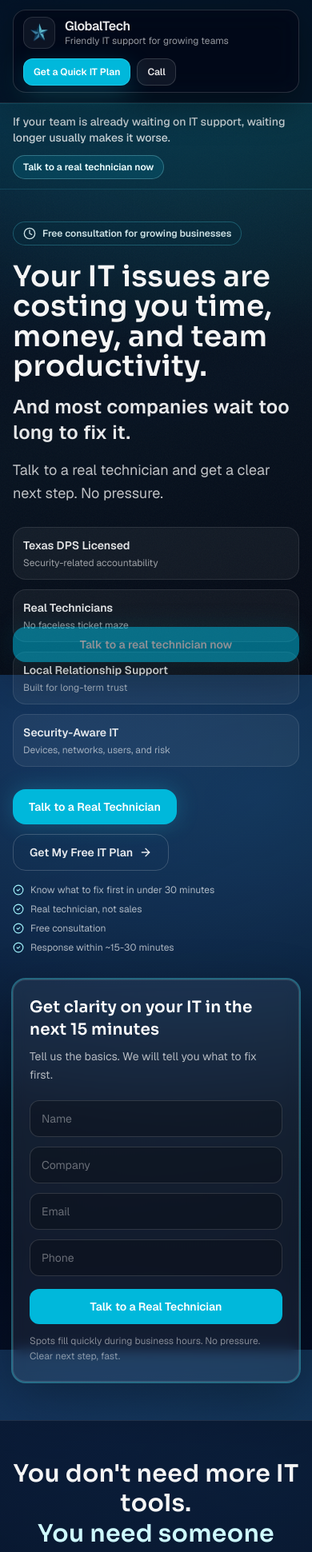
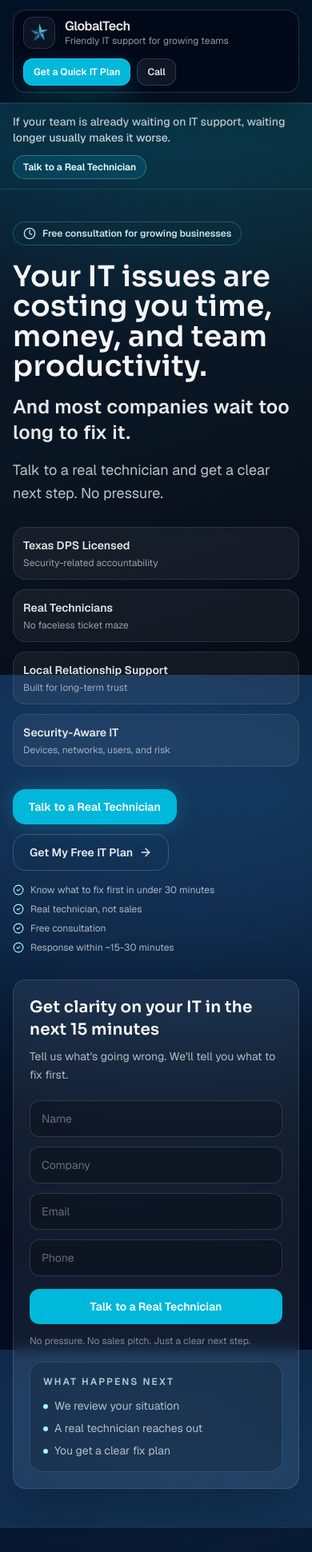
Before and after one commit to hport19/lsgt-site, a Next.js app: page /sales in a window 390 px wide. Shown: the top 1941 px of the page at 80% size. Built offline with nearby package versions, Linux system fonts and the light colour scheme.

Commit message:
Add V9 adaptive revenue layer to sales page

```diff
--- a/src/app/sales/sales-intent-hooks.ts
+++ b/src/app/sales/sales-intent-hooks.ts
@@ -3,7 +3,7 @@
 import { useCallback, useEffect, useMemo, useState } from "react";
 import { SITE } from "@/src/lib/site-config";
 
-export type UserIntentState = "exploring" | "considering" | "ready";
+export type UserIntentStage = "early" | "considering" | "hesitating" | "ready";
 
 export function useScrollPosition() {
   const [position, setPosition] = useState({ y: 0, depth: 0 });
@@ -40,11 +40,12 @@ export function useScrollPosition() {
 export function useUserIntent() {
   const { depth } = useScrollPosition();
   const [secondsOnPage, setSecondsOnPage] = useState(0);
+  const [idleTime, setIdleTime] = useState(0);
   const [visibleSections, setVisibleSections] = useState<string[]>([]);
+  const [activeSection, setActiveSection] = useState("hero");
   const [ctaHovers, setCtaHovers] = useState(0);
   const [ctaClicks, setCtaClicks] = useState(0);
-  const [hasInteracted, setHasInteracted] = useState(false);
-  const [showNudge, setShowNudge] = useState(false);
+  const [exitIntentTriggered, setExitIntentTriggered] = useState(false);
   const [heroMessageShifted, setHeroMessageShifted] = useState(false);
 
   useEffect(() => {
@@ -57,10 +58,32 @@ export function useUserIntent() {
   }, []);
 
   useEffect(() => {
-    if (hasInteracted) return;
-    const nudgeTimer = window.setTimeout(() => setShowNudge(true), 55000);
-    return () => window.clearTimeout(nudgeTimer);
-  }, [hasInteracted]);
+    const resetIdle = () => setIdleTime(0);
+    const idleInterval = window.setInterval(() => setIdleTime((value) => value + 5), 5000);
+
+    window.addEventListener("mousemove", resetIdle, { passive: true });
+    window.addEventListener("keydown", resetIdle);
+    window.addEventListener("scroll", resetIdle, { passive: true });
+    window.addEventListener("touchstart", resetIdle, { passive: true });
+    window.addEventListener("click", resetIdle);
+    return () => {
+      window.clearInterval(idleInterval);
+      window.removeEventListener("mousemove", resetIdle);
+      window.removeEventListener("keydown", resetIdle);
+      window.removeEventListener("scroll", resetIdle);
+      window.removeEventListener("touchstart", resetIdle);
+      window.removeEventListener("click", resetIdle);
+    };
+  }, []);
+
+  useEffect(() => {
+    const onMouseOut = (event: MouseEvent) => {
+      if (event.clientY <= 0) setExitIntentTriggered(true);
+    };
+
+    document.addEventListener("mouseout", onMouseOut);
+    return () => document.removeEventListener("mouseout", onMouseOut);
+  }, []);
 
   useEffect(() => {
     if (!("IntersectionObserver" in window)) return;
@@ -71,6 +94,7 @@ export function useUserIntent() {
           if (!entry.isIntersecting) continue;
           const section = entry.target.getAttribute("data-intent-section");
           if (!section) continue;
+          setActiveSection(section);
           setVisibleSections((current) => (current.includes(section) ? current : [...current, section]));
         }
       },
@@ -82,8 +106,7 @@ export function useUserIntent() {
   }, []);
 
   const registerInteraction = useCallback(() => {
-    setHasInteracted(true);
-    setShowNudge(false);
+    setIdleTime(0);
   }, []);
 
   const registerCtaHover = useCallback(() => {
@@ -96,27 +119,34 @@ export function useUserIntent() {
     setCtaClicks((value) => value + 1);
   }, [registerInteraction]);
 
-  const state: UserIntentState = useMemo(() => {
-    const reachedReadySection = visibleSections.some((section) => ["sales-proof", "msp-trust", "msp-faq", "msp-final-form"].includes(section));
+  const stage: UserIntentStage = useMemo(() => {
+    const reachedReadySection = visibleSections.some((section) => ["proof", "trust", "faq", "final"].includes(section));
     const reachedConsideringSection = visibleSections.some((section) =>
-      ["msp-pain", "sales-consequences", "sales-transition", "msp-services"].includes(section)
+      ["problems", "cost", "relief", "services"].includes(section)
     );
 
     if (depth >= 68 || reachedReadySection || ctaClicks > 0) return "ready";
+    if (idleTime >= 20 || exitIntentTriggered) return "hesitating";
     if (depth >= 26 || secondsOnPage >= 20 || reachedConsideringSection || ctaHovers > 0) return "considering";
-    return "exploring";
-  }, [ctaClicks, ctaHovers, depth, secondsOnPage, visibleSections]);
+    return "early";
+  }, [ctaClicks, ctaHovers, depth, exitIntentTriggered, idleTime, secondsOnPage, visibleSections]);
 
   const hasSeen = useCallback((section: string) => visibleSections.includes(section), [visibleSections]);
 
   return {
-    state,
-    isReady: state === "ready",
+    stage,
+    state: stage,
+    isReady: stage === "ready",
     depth,
+    scrollDepth: depth,
     secondsOnPage,
+    idleTime,
     visibleSections,
+    sectionsViewed: visibleSections,
+    activeSection,
+    exitIntentTriggered,
     heroMessageShifted,
-    showNudge,
+    showHesitationPrompt: idleTime >= 20 || exitIntentTriggered,
     hasSeen,
     registerInteraction,
     registerCtaHover,
@@ -124,16 +154,22 @@ export function useUserIntent() {
   };
 }
 
-export function useDynamicCTA(intentState: UserIntentState) {
+export function useDynamicCTA(intent: UserIntentStage | { stage: UserIntentStage }) {
+  const stage = typeof intent === "string" ? intent : intent.stage;
+
   return useMemo(() => {
-    if (intentState === "ready") {
-      return { label: "Talk to a real technician now", href: SITE.phoneHref };
+    if (stage === "ready") {
+      return { label: "Talk to a Real Technician", href: SITE.phoneHref };
     }
 
-    if (intentState === "considering") {
-      return { label: "Get clarity on what to fix first", href: "#quick-plan" };
+    if (stage === "hesitating") {
+      return { label: "Fix This Before It Gets Worse", href: "#quick-plan" };
     }
 
-    return { label: "See what's slowing your team down", href: "#msp-pain" };
-  }, [intentState]);
+    if (stage === "considering") {
+      return { label: "See What to Fix First", href: "#quick-plan" };
+    }
+
+    return { label: "Get a Quick IT Plan", href: "#quick-plan" };
+  }, [stage]);
 }
--- a/src/app/sales/sales-page-client.tsx
+++ b/src/app/sales/sales-page-client.tsx
@@ -1,5 +1,6 @@
 "use client";
 
+import { useState } from "react";
 import Image from "next/image";
 import Link from "next/link";
 import { AlertTriangle, ArrowRight, CheckCircle2, Clock, HelpCircle, ShieldCheck } from "lucide-react";
@@ -63,6 +64,13 @@ const proofCards = [
     author: "General Manager, Best Buy Amarillo",
     label: "Field service customer",
   },
+  {
+    image: "/msp/support-tech.jpg",
+    quote:
+      "They stabilized our systems in under 2 weeks and reduced downtime significantly.",
+    author: "Local business client",
+    label: "Managed IT outcome",
+  },
 ] as const;
 
 const faqs = [
@@ -81,6 +89,10 @@ const faqs = [
   {
     q: "What does the Texas DPS license mean for MSP customers?",
     a: "It adds accountability when IT, cameras, access, and security-related work overlap.",
+  },
+  {
+    q: "What happens after I submit the form?",
+    a: "We review your situation and tell you exactly what to fix first. No pressure.",
   },
 ] as const;
 
@@ -133,14 +145,82 @@ function IntentCta({ href, label, analyticsId, className, onHover, onClick }: In
   );
 }
 
+type StickyCTAProps = {
+  show: boolean;
+  label: string;
+  href: string;
+  isReady: boolean;
+  onHover: () => void;
+  onClick: () => void;
+};
+
+function StickyCTA({ show, label, href, isReady, onHover, onClick }: StickyCTAProps) {
+  if (!show) return null;
+
+  return (
+    <IntentCta
+      href={href}
+      label={label}
+      analyticsId="sales-sticky-cta"
+      className={cx(
+        "fixed bottom-4 left-4 right-4 z-40 inline-flex items-center justify-center rounded-2xl bg-cyan-500 px-5 py-3 text-sm font-semibold text-white shadow-[0_18px_48px_rgba(0,0,0,0.45),0_0_34px_rgba(34,211,238,0.24)] transition duration-300 hover:-translate-y-0.5 hover:bg-cyan-400 md:left-auto md:right-6 md:w-auto",
+        isReady && "animate-pulse"
+      )}
+      onHover={onHover}
+      onClick={onClick}
+    />
+  );
+}
+
+type HesitationModalProps = {
+  open: boolean;
+  onClose: () => void;
+  onCtaClick: () => void;
+};
+
+function HesitationModal({ open, onClose, onCtaClick }: HesitationModalProps) {
+  if (!open) return null;
+
+  return (
+    <div className="fixed inset-0 z-50 flex items-end justify-center bg-black/42 px-4 pb-4 backdrop-blur-[2px] md:items-center md:pb-0" role="dialog" aria-modal="true">
+      <div className="w-full max-w-md rounded-3xl border border-white/12 bg-slate-950/94 p-5 shadow-[0_28px_90px_rgba(0,0,0,0.58)]">
+        <div className="flex items-start justify-between gap-4">
+          <div>
+            <p className="text-xs font-semibold uppercase tracking-[0.18em] text-cyan-100/78">Quick answer</p>
+            <h2 className="mt-2 text-2xl font-semibold">Before you go, want a quick answer?</h2>
+          </div>
+          <button type="button" onClick={onClose} className="rounded-full border border-white/10 px-3 py-1 text-sm text-white/62 transition hover:bg-white/8 hover:text-white">
+            Close
+          </button>
+        </div>
+        <p className="mt-3 text-sm leading-relaxed text-white/70">
+          We can tell you what to fix first in minutes.
+        </p>
+        <Link
+          href="#quick-plan"
+          data-analytics-id="sales-hesitation-modal-cta"
+          onClick={onCtaClick}
+          className="mt-5 inline-flex w-full items-center justify-center rounded-2xl bg-cyan-500 px-5 py-3 text-sm font-semibold text-white shadow-[0_0_28px_rgba(34,211,238,0.24)] transition hover:-translate-y-0.5 hover:bg-cyan-400"
+        >
+          Get My Fix Plan
+        </Link>
+      </div>
+    </div>
+  );
+}
+
 export default function SalesPageClient() {
   const intent = useUserIntent();
-  const dynamicCta = useDynamicCTA(intent.state);
-  const readyFormClass = intent.isReady ? "ring-2 ring-cyan-300/35 shadow-[0_0_80px_rgba(34,211,238,0.18)]" : "";
-  const formMicrocopy = intent.isReady
-    ? "Spots fill quickly during business hours. No pressure. Clear next step, fast."
-    : "No pressure. Clear next step, fast. Usually within 15-30 minutes.";
-  const heroSupport = intent.heroMessageShifted
+  const dynamicCta = useDynamicCTA(intent);
+  const [dismissedHesitation, setDismissedHesitation] = useState(false);
+  const shouldEnhanceForm = intent.scrollDepth >= 60;
+  const readyFormClass = shouldEnhanceForm ? "scale-[1.01] ring-2 ring-cyan-300/35 shadow-[0_0_80px_rgba(34,211,238,0.18)]" : "";
+  const formMicrocopy = intent.stage === "hesitating"
+    ? "Most teams wait too long. You don't have to. No pressure. No sales pitch. Just a clear next step."
+    : intent.scrollDepth > 50
+      ? "Waiting usually makes this more expensive. No pressure. No sales pitch. Just a clear next step."
+      : "No pressure. No sales pitch. Just a clear next step.";
+  const heroSupport = intent.heroMessageShifted || intent.stage === "hesitating"
     ? "Most teams in your position wait too long. You don't have to."
     : "Talk to a real technician and get a clear next step. No pressure.";
 
@@ -170,7 +250,7 @@ export default function SalesPageClient() {
           <section
             id="quick-plan"
             data-analytics-section="msp-hero"
-            data-intent-section="msp-hero"
+            data-intent-section="hero"
             data-reveal
             className="mx-auto grid max-w-6xl gap-8 px-4 pb-12 pt-10 md:grid-cols-[1fr_0.92fr] md:items-center md:pb-16 md:pt-16"
           >
@@ -204,16 +284,14 @@ export default function SalesPageClient() {
               </div>
 
               <div className="mt-7 flex flex-wrap gap-3">
-                <a
-                  href={SITE.phoneHref}
-                  data-analytics-id="sales-hero-phone"
+                <IntentCta
+                  href={dynamicCta.href}
+                  label={dynamicCta.label}
+                  analyticsId="sales-hero-primary"
                   className={primaryCtaClass}
-                  onMouseEnter={intent.registerCtaHover}
-                  onFocus={intent.registerCtaHover}
+                  onHover={intent.registerCtaHover}
                   onClick={intent.registerCtaClick}
-                >
-                  Talk to a Real Technician
-                </a>
+                />
                 <Link
                   href="#quick-plan"
                   data-analytics-id="sales-hero-free-plan"
@@ -240,10 +318,11 @@ export default function SalesPageClient() {
               formId="msp-hero-form"
               source="sales-hero"
               title="Get clarity on your IT in the next 15 minutes"
-              description="Tell us the basics. We will tell you what to fix first."
+              description="Tell us what's going wrong. We'll tell you what to fix first."
               submitLabel="Talk to a Real Technician"
               microcopy={formMicrocopy}
-              autoFocusFirstInput={intent.isReady}
+              autoFocusFirstInput={shouldEnhanceForm}
+              showNextSteps
               className={cx("md:sticky md:top-28 transition duration-500", readyFormClass)}
             />
           </section>
@@ -260,7 +339,7 @@ export default function SalesPageClient() {
           <section
             id="msp-pain"
             data-analytics-section="msp-pain"
-            data-intent-section="msp-pain"
+            data-intent-section="problems"
             data-reveal
             className="border-y border-white/10 bg-white/[0.035]"
           >
@@ -280,7 +359,7 @@ export default function SalesPageClient() {
                     <AlertTriangle className="mt-0.5 h-5 w-5 shrink-0 text-amber-200" aria-hidden="true" />
                     <div>
                       <span>{point}</span>
-                      {index === painPoints.length - 1 && intent.hasSeen("msp-pain") ? (
+                      {index === painPoints.length - 1 && intent.hasSeen("problems") ? (
                         <p className="mt-2 text-xs font-semibold text-cyan-100/72">This usually shows up when teams scale past 10-20 people.</p>
                       ) : null}
                     </div>
@@ -303,7 +382,7 @@ export default function SalesPageClient() {
 
           <section
             data-analytics-section="sales-consequences"
-            data-intent-section="sales-consequences"
+            data-intent-section="cost"
             data-reveal
             className="border-b border-white/10 bg-red-950/10"
           >
@@ -312,7 +391,7 @@ export default function SalesPageClient() {
                 <p className="text-xs font-semibold uppercase tracking-[0.22em] text-red-100/78">Cost of waiting</p>
                 <h2 className="mt-3 text-3xl font-semibold tracking-[0.01em] md:text-4xl">What happens if you don&apos;t fix this?</h2>
                 <p className="mt-3 text-white/66">This is what waiting actually costs you:</p>
-                {intent.hasSeen("sales-consequences") ? (
+                {intent.hasSeen("cost") ? (
                   <p className="mt-3 inline-flex rounded-full border border-red-200/20 bg-red-950/24 px-3 py-1.5 text-xs font-semibold text-red-50/82">
                     This is where most budgets quietly leak.
                   </p>
@@ -347,22 +426,33 @@ export default function SalesPageClient() {
             </div>
           </section>
 
-          <section data-analytics-section="sales-transition" data-intent-section="sales-transition" data-reveal className="mx-auto max-w-6xl px-4 py-14">
+          <section data-analytics-section="sales-transition" data-intent-section="relief" data-reveal className="mx-auto max-w-6xl px-4 py-14">
             <div className="rounded-3xl border border-cyan-300/22 bg-cyan-950/14 p-6 md:p-8">
               <p className="text-xs font-semibold uppercase tracking-[0.22em] text-cyan-100/78">Relief</p>
               <h2 className="mt-3 max-w-3xl text-3xl font-semibold tracking-[0.01em] md:text-4xl">
-                This is fixable. And it doesn&apos;t require a full IT overhaul.
+                You don&apos;t need to rebuild your IT. You just need the right fixes.
               </h2>
               <p className="mt-4 max-w-3xl leading-relaxed text-white/72">
                 Clear next step. Fast follow-up. No full overhaul just to get started.
               </p>
+              <div className="mt-5 flex flex-wrap items-center gap-3 rounded-2xl border border-white/10 bg-white/5 p-4">
+                <p className="text-sm font-semibold text-white/84">This is fixable. Want help?</p>
+                <IntentCta
+                  href={dynamicCta.href}
+                  label={dynamicCta.label}
+                  analyticsId="sales-relief-cta"
+                  className={primaryCtaClass}
+                  onHover={intent.registerCtaHover}
+                  onClick={intent.registerCtaClick}
+                />
+              </div>
             </div>
           </section>
 
           <section
             id="services"
             data-analytics-section="msp-services"
-            data-intent-section="msp-services"
+            data-intent-section="services"
             data-reveal
             className="mx-auto grid max-w-6xl gap-8 px-4 py-16 md:grid-cols-[0.9fr_1.1fr] md:items-center"
           >
@@ -394,13 +484,13 @@ export default function SalesPageClient() {
             </div>
           </section>
 
-          <section data-analytics-section="sales-proof" data-intent-section="sales-proof" data-reveal className="mx-auto max-w-6xl px-4 pb-16">
+          <section data-analytics-section="sales-proof" data-intent-section="proof" data-reveal className="mx-auto max-w-6xl px-4 pb-16">
             <div className="flex flex-col gap-4 md:flex-row md:items-end md:justify-between">
               <div className="max-w-3xl">
                 <p className="text-xs font-semibold uppercase tracking-[0.22em] text-cyan-100/78">Proof</p>
                 <h2 className="mt-3 text-3xl font-semibold tracking-[0.01em] md:text-4xl">What working with us actually feels like:</h2>
               </div>
-              {intent.hasSeen("sales-proof") ? (
+              {intent.hasSeen("proof") ? (
                 <div className="w-fit rounded-full border border-emerald-200/20 bg-emerald-950/18 px-3 py-1.5 text-xs font-semibold text-emerald-50/82">
                   Trusted by growing teams across Texas
                 </div>
@@ -448,10 +538,11 @@ export default function SalesPageClient() {
                 formId="msp-mid-form"
                 source="sales-mid"
                 title="Talk to a real technician about your IT setup"
-                description="Send the basics. We will tell you what to fix first."
+                description="Tell us what's going wrong. We'll tell you what to fix first."
                 submitLabel="Talk to a Real Technician"
                 microcopy={formMicrocopy}
-                autoFocusFirstInput={intent.isReady}
+                autoFocusFirstInput={shouldEnhanceForm}
+                showNextSteps
                 className={cx("transition duration-500", readyFormClass)}
                 showMessage
               />
@@ -460,7 +551,7 @@ export default function SalesPageClient() {
 
           <section
             data-analytics-section="msp-trust"
-            data-intent-section="msp-trust"
+            data-intent-section="trust"
             data-reveal
             className="mx-auto grid max-w-6xl gap-8 px-4 pb-16 pt-16 md:grid-cols-[1fr_0.95fr] md:items-center"
           >
@@ -468,7 +559,7 @@ export default function SalesPageClient() {
               <p className="text-xs font-semibold uppercase tracking-[0.22em] text-emerald-100/78">Trust and accountability</p>
               <h2 className="mt-3 text-3xl font-semibold tracking-[0.01em] md:text-4xl">If your IT touches security, accountability matters.</h2>
               <p className="mt-4 text-xl font-semibold text-white/86">Not every provider is licensed for that.</p>
-              {intent.hasSeen("msp-trust") ? (
+              {intent.hasSeen("trust") ? (
                 <p className="mt-3 inline-flex rounded-full border border-emerald-200/20 bg-emerald-950/18 px-3 py-1.5 text-xs font-semibold text-emerald-50/82">
                   Most companies only notice this after a breach.
                 </p>
@@ -486,7 +577,7 @@ export default function SalesPageClient() {
             </div>
           </section>
 
-          <section data-analytics-section="msp-faq" data-intent-section="msp-faq" data-reveal className="border-y border-white/10 bg-white/[0.035]">
+          <section data-analytics-section="msp-faq" data-intent-section="faq" data-reveal className="border-y border-white/10 bg-white/[0.035]">
             <div className="mx-auto max-w-6xl px-4 py-14">
               <div className="max-w-3xl">
                 <p className="text-xs font-semibold uppercase tracking-[0.22em] text-cyan-100/78">FAQ</p>
@@ -511,7 +602,7 @@ export default function SalesPageClient() {
 
           <section
             data-analytics-section="msp-final-form"
-            data-intent-section="msp-final-form"
+            data-intent-section="final"
             data-reveal
             className="mx-auto grid max-w-6xl gap-8 px-4 py-16 md:grid-cols-[0.9fr_1.1fr] md:items-start"
           >
@@ -519,7 +610,7 @@ export default function SalesPageClient() {
               <p className="text-xs font-semibold uppercase tracking-[0.22em] text-cyan-100/78">Final step</p>
               <div className="mb-5 rounded-2xl border border-amber-200/18 bg-amber-950/16 p-4 text-sm font-semibold text-amber-50/88">
                 At this point, you already know if this is happening to your team.
-                {intent.isReady ? <span className="block pt-1 text-amber-50">And if it is, waiting usually makes it worse.</span> : null}
+                {intent.stage === "ready" ? <span className="block pt-1 text-amber-50">And if it is, waiting usually makes it worse.</span> : null}
               </div>
               <h2 className="mt-3 text-3xl font-semibold tracking-[0.01em] md:text-4xl">Let&apos;s fix this before it slows your business down even more.</h2>
               <p className="mt-4 leading-relaxed text-white/70">
@@ -533,34 +624,34 @@ export default function SalesPageClient() {
               formId="msp-final-form"
               source="sales-final"
               title="Talk to a Real Technician"
-              description="Send the basics. We will tell you what to fix first."
+              description="Tell us what's going wrong. We'll tell you what to fix first."
               submitLabel="Talk to a Real Technician"
               microcopy={formMicrocopy}
-              autoFocusFirstInput={intent.isReady}
+              autoFocusFirstInput={shouldEnhanceForm}
+              showNextSteps
               className={cx("transition duration-500", readyFormClass)}
               showMessage
             />
           </section>
         </main>
 
-        {intent.showNudge ? (
-          <button
-            type="button"
-            onClick={intent.registerInteraction}
-            className="fixed bottom-20 left-4 right-4 z-40 rounded-2xl border border-white/12 bg-slate-950/88 px-4 py-3 text-left text-sm font-medium text-white/82 shadow-[0_18px_48px_rgba(0,0,0,0.45)] backdrop-blur transition hover:border-cyan-200/24 md:left-auto md:right-6 md:max-w-sm"
-          >
-            Not sure yet? We&apos;ll just tell you what to fix first. No commitment.
-          </button>
-        ) : null}
+        <HesitationModal
+          open={intent.showHesitationPrompt && !dismissedHesitation}
+          onClose={() => {
+            setDismissedHesitation(true);
+            intent.registerInteraction();
+          }}
+          onCtaClick={() => {
+            setDismissedHesitation(true);
+            intent.registerCtaClick();
+          }}
+        />
 
-        <IntentCta
+        <StickyCTA
+          show={intent.scrollDepth >= 30}
           href={dynamicCta.href}
           label={dynamicCta.label}
-          analyticsId="sales-sticky-cta"
-          className={cx(
-            "fixed bottom-4 left-4 right-4 z-40 inline-flex items-center justify-center rounded-2xl bg-cyan-500 px-5 py-3 text-sm font-semibold text-white shadow-[0_18px_48px_rgba(0,0,0,0.45),0_0_34px_rgba(34,211,238,0.24)] transition duration-300 hover:-translate-y-0.5 hover:bg-cyan-400 md:left-auto md:right-6 md:w-auto",
-            intent.isReady && "animate-pulse"
-          )}
+          isReady={intent.stage === "ready"}
           onHover={intent.registerCtaHover}
           onClick={intent.registerCtaClick}
         />
--- a/src/components/site/lead-form.tsx
+++ b/src/components/site/lead-form.tsx
@@ -13,6 +13,7 @@ type LeadFormProps = {
   showMessage?: boolean;
   microcopy?: string;
   autoFocusFirstInput?: boolean;
+  showNextSteps?: boolean;
 };
 
 const inputClass =
@@ -21,13 +22,14 @@ const inputClass =
 export function LeadForm({
   formId,
   title = "Get a quick IT plan",
-  description = "Share the basics. A real technician will follow up with a practical next step.",
+  description = "Tell us what's going wrong. We'll tell you what to fix first.",
   submitLabel = "Send my request",
   source,
   className = "",
   showMessage = false,
-  microcopy = "No pressure. We use this to follow up with the right person and a practical next step.",
+  microcopy = "No pressure. No sales pitch. Just a clear next step.",
   autoFocusFirstInput = false,
+  showNextSteps = false,
 }: LeadFormProps) {
   const [loading, setLoading] = useState(false);
   const [error, setError] = useState<string | null>(null);
@@ -173,6 +175,19 @@ export function LeadForm({
         {loading ? "Sending..." : submitLabel}
       </button>
       <p className="mt-3 text-xs leading-relaxed text-white/48">{microcopy}</p>
+      {showNextSteps ? (
+        <div className="mt-4 rounded-2xl border border-white/10 bg-black/18 p-4">
+          <p className="text-xs font-semibold uppercase tracking-[0.18em] text-cyan-100/78">What happens next</p>
+          <ul className="mt-3 grid gap-2 text-sm text-white/68">
+            {["We review your situation", "A real technician reaches out", "You get a clear fix plan"].map((step) => (
+              <li key={step} className="flex gap-2">
+                <span className="mt-2 h-1.5 w-1.5 shrink-0 rounded-full bg-cyan-200" aria-hidden="true" />
+                <span>{step}</span>
+              </li>
+            ))}
+          </ul>
+        </div>
+      ) : null}
     </form>
   );
 }
```
